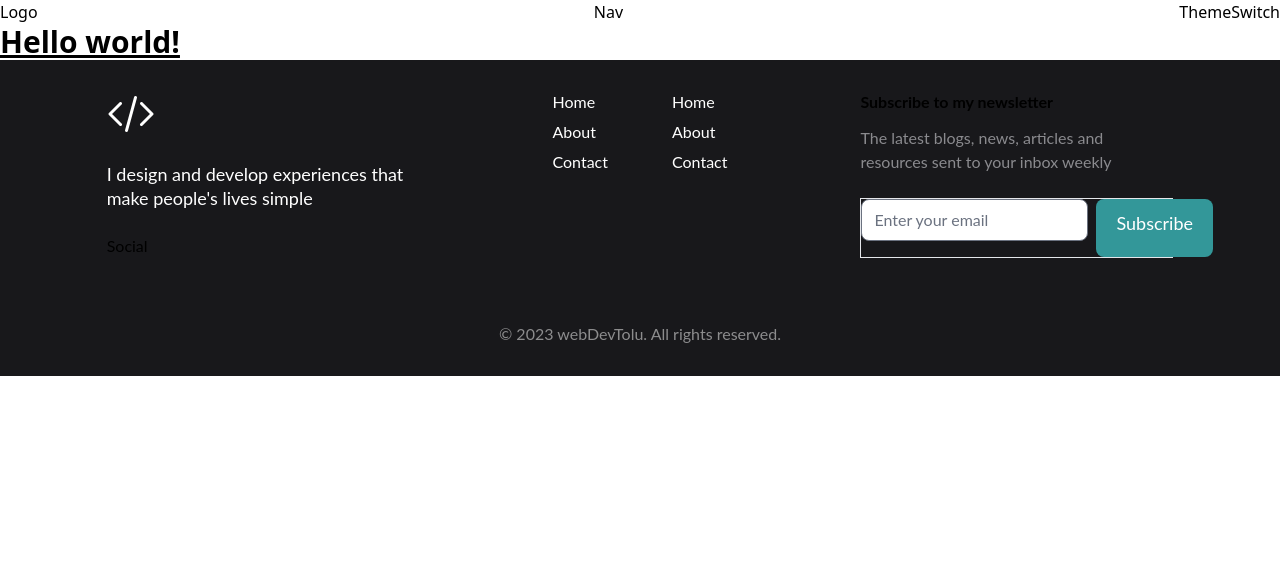
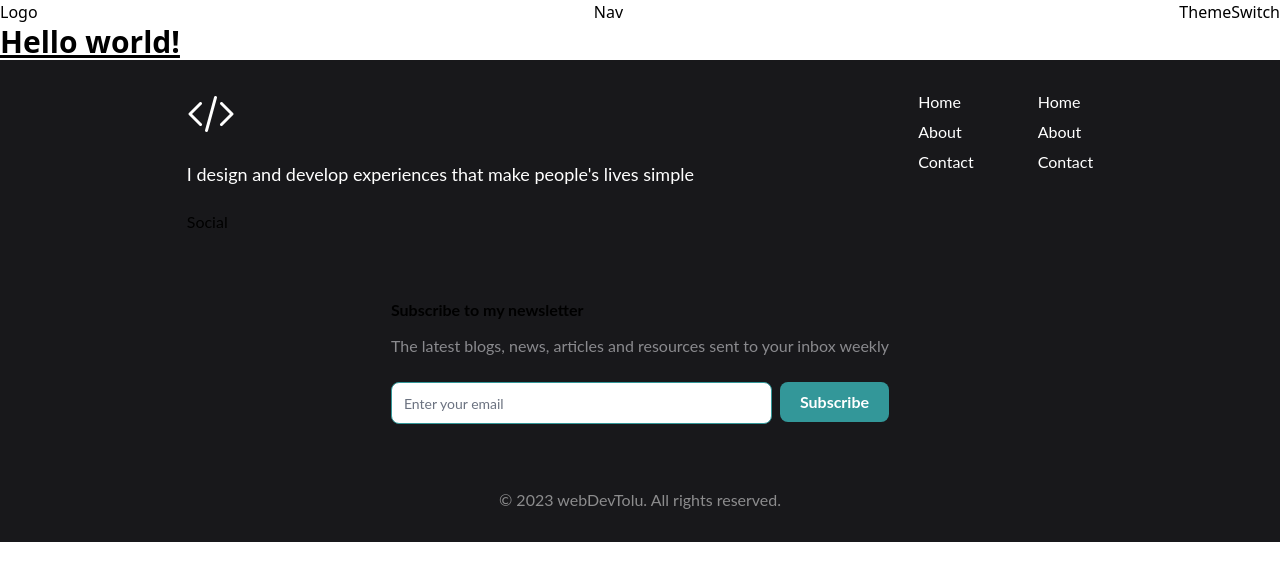
Before and after one commit to webDevTolu/miniature-invention, a Next.js app: page / in a window 1280 px wide. Shown: the top 580 px of the page. Built offline with nearby package versions, Linux system fonts and the light colour scheme.

Commit message:
styled form

```diff
--- a/components/ui/footer/index.tsx
+++ b/components/ui/footer/index.tsx
@@ -9,7 +9,7 @@ const Footer = () => {
   return (
     <footer className="py-[30px] font-lato w-full bg-[#18181B]">
       <div className="flex flex-col items-center justify-center gap-16">
-        <div className="grid grid-cols-1 lg:grid-cols-3 gap-16 justify-around w-5/6 mx-auto">
+        <div className="flex flex-col md:flex-row md:flex-wrap gap-16 justify-around w-5/6 mx-auto">
           <div className="flex flex-col gap-6">
             <Image src="/images/logo.png" alt="Logo" width={48} height={48} />
             <p className="text-lg font-normal text-white leading-6 capitaliize">
--- a/components/ui/footer/newsletter.tsx
+++ b/components/ui/footer/newsletter.tsx
@@ -2,7 +2,7 @@ import {  FormEvent, useState } from "react";
 import { Button } from "../form/Button";
 import { Input } from "../form/Input";
 
-const Newsletter = (props) => {
+const Newsletter = () => {
   const [enteredEmail, setEnteredEmail] = useState<string>('')
 
   const handleEmailChange = (email: string) => {
@@ -14,9 +14,8 @@ const Newsletter = (props) => {
     console.log(`You've subscribed to our newsletter with this email: ${enteredEmail}`);
   };
 
-  // TODO: function to validate form and affect button disablity
   return (
-    <form onSubmit={handleSubscribe} className="flex gap-2 itens-center border h-full">
+    <form onSubmit={handleSubscribe} className="flex gap-2 itens-start h-full">
       <Input type="email" required name="subscribeEmail" placeholder="Enter your email" style="round" onChange={handleEmailChange} />
         <Button
           type="submit"
--- a/components/ui/form/Button.tsx
+++ b/components/ui/form/Button.tsx
@@ -28,8 +28,8 @@ export const Button = ({
       : size === "large"
       ? "text-lg p-4"
       : size === "base"
-      ? "text-lg py-2.5 px-5"
-      : "text-lg py-2.5 px-5"
+      ? "text-base font-bold py-2 px-5 w-max h-max"
+      : "text-lg py-2 px-5"
   }`;
   const colorStyles: string = `${
     color === "primary"
--- a/components/ui/form/Input.tsx
+++ b/components/ui/form/Input.tsx
@@ -66,7 +66,7 @@ export const Input = ({
   // TODO: style input form
   return (
     <div className="w-full flex flex-col gap-1 items-start">
-      <div className="flex flex-col gap-2 items-start">
+      <div className="flex flex-col gap-2 items-start w-full">
         {label && <label htmlFor={name}>{label}</label>}
         <input
           type={type}
@@ -76,11 +76,11 @@ export const Input = ({
           required={required}
           onChange={handleChange}
           ref={inputRef}
-          className={`${roundedStyles} text-black`}
+          className={`${roundedStyles} placeholder:text-sm placeholder:text-sportfolio-white-text text-base text-portfolio-white-text bg-white border border-portfolio-main-subtle focus:outline-none focus:border-portfolio-main-primary focus:ring-1 focus:ring-portfolio-main-primary w-full`}
         />
       </div>
       {!isValid && (
-        <span className="text-sm font-semibold text-red-600">{errorText}</span>
+        <span className="text-xs font-bold text-red-500">{errorText}</span>
       )}
     </div>
   );
```
